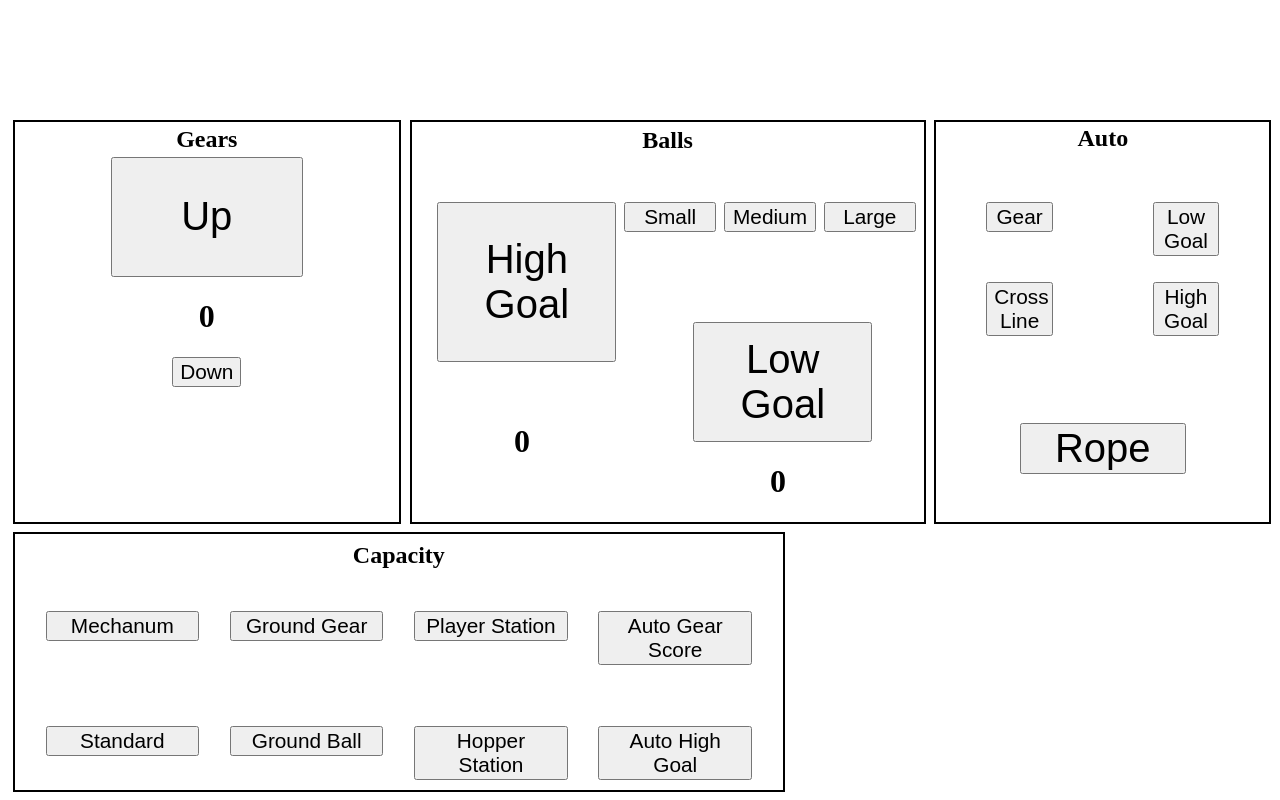
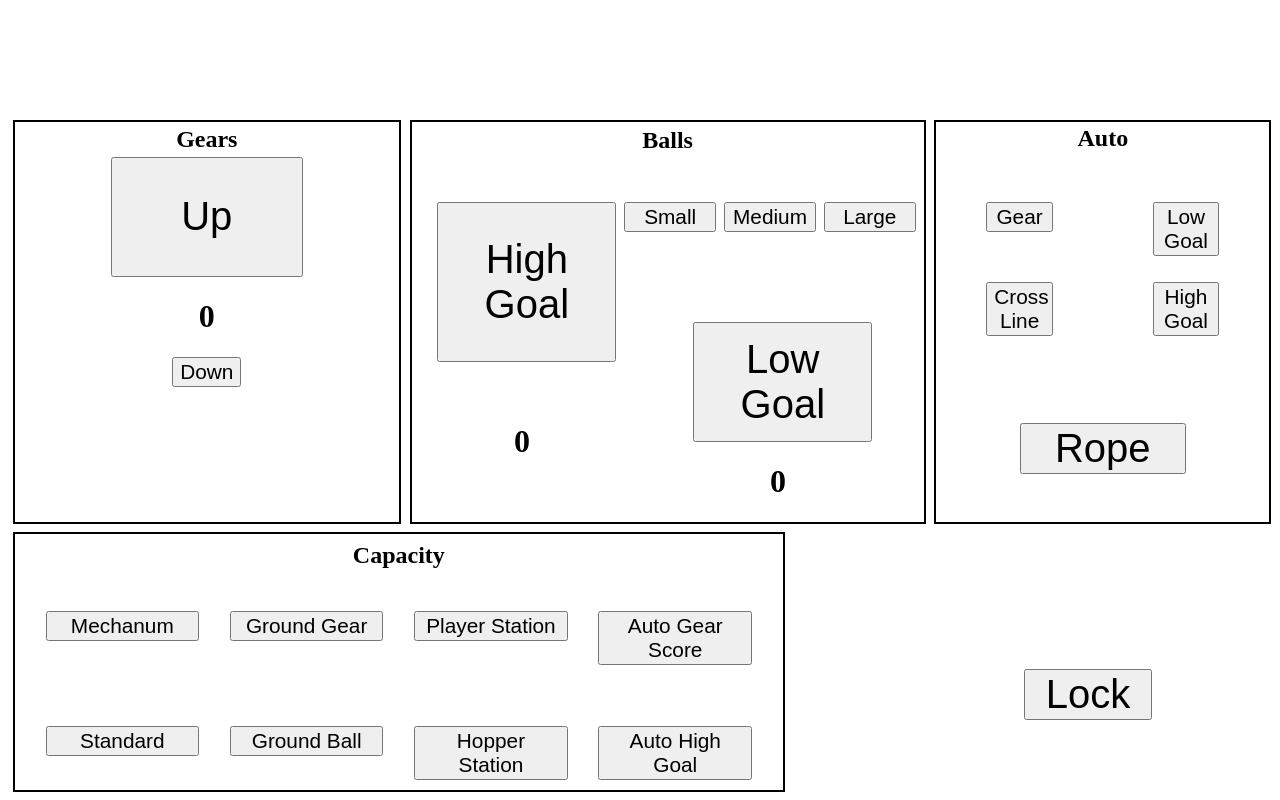
Before and after one commit to 4924/Scout2017, a website: page pub/match.html in a window 1280 px wide. Drawn offline with nearby package versions, Linux system fonts and the light colour scheme; no server answers.

Commit message:
locking in scores

```diff
--- a/pub/match.css
+++ b/pub/match.css
@@ -108,6 +108,12 @@ h2 {
   position: inherit; left: 25%; bottom: 12%;
 }
 
+#lock {
+  width: 10%;
+  font-size: 2.5em;
+  position: absolute; left: 80%; bottom: 10%;
+}
+
 #mechanum {
   width: 20%;
   font-size: 1.3em;
--- a/pub/match.html
+++ b/pub/match.html
@@ -41,6 +41,7 @@
       <button id="macrogear" onClick="toggle(this)">Auto Gear Score</button>
       <button id="macroball" onClick="toggle(this)">Auto High Goal</button>
     </div>
+    <button id="lock" onClick="lockf()">Lock</button>
   </body>
 
   <script src="/socket.io/socket.io.js"></script>
@@ -56,6 +57,12 @@
       save["gears"] += 1;
       socket.emit("data", {team:team, match:match, type:"gears", data:save["gears"]});
       document.getElementById('gears').innerHTML = save["gears"];
+    };
+
+    var lockf = function() {
+      console.log("lock");
+      socket.emit("lock", {team:team, match:match});
+      document.location.href = "/";
     };
 
     var downgear = function() {
```
Also changed, not shown: index.js (+10 -0 lines).
